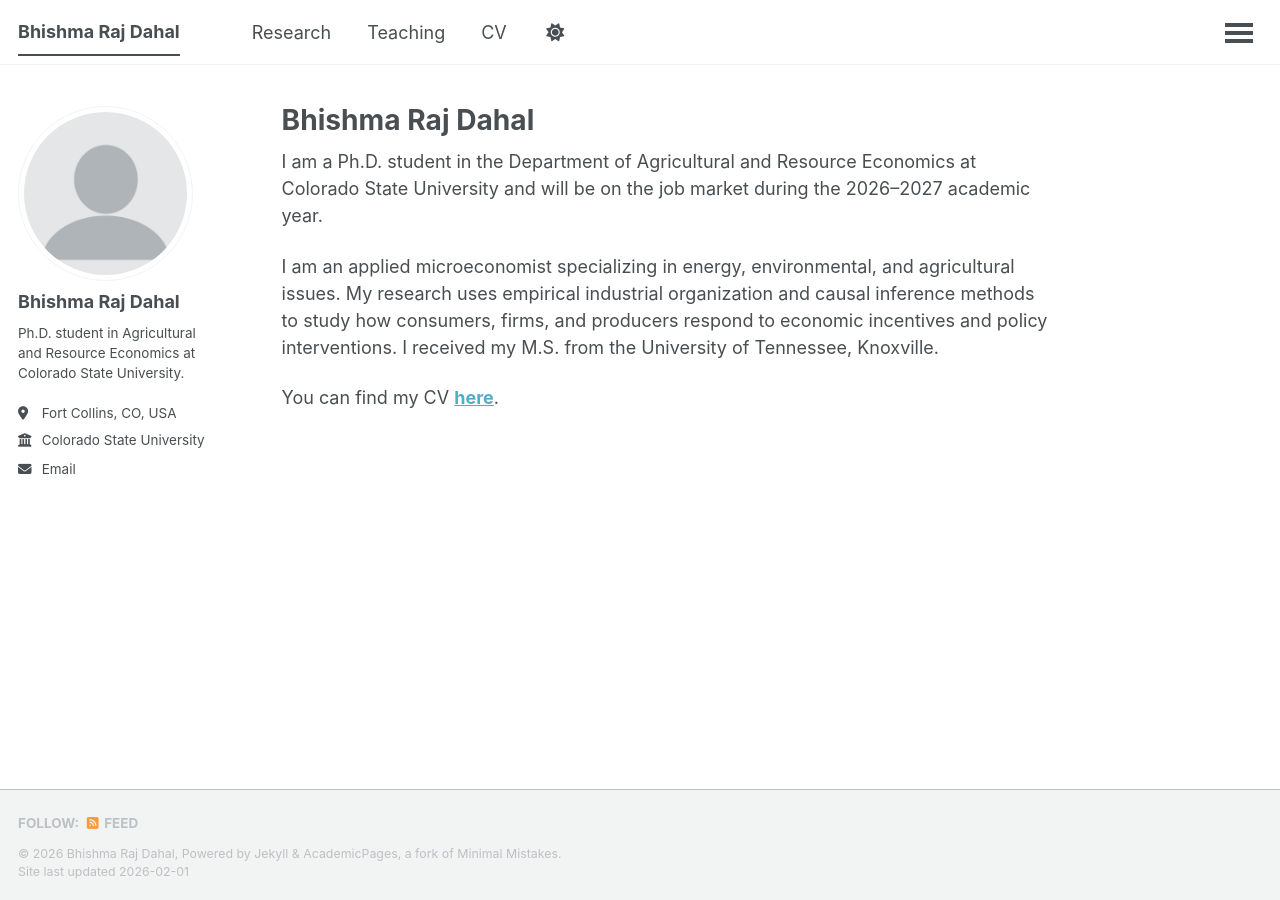
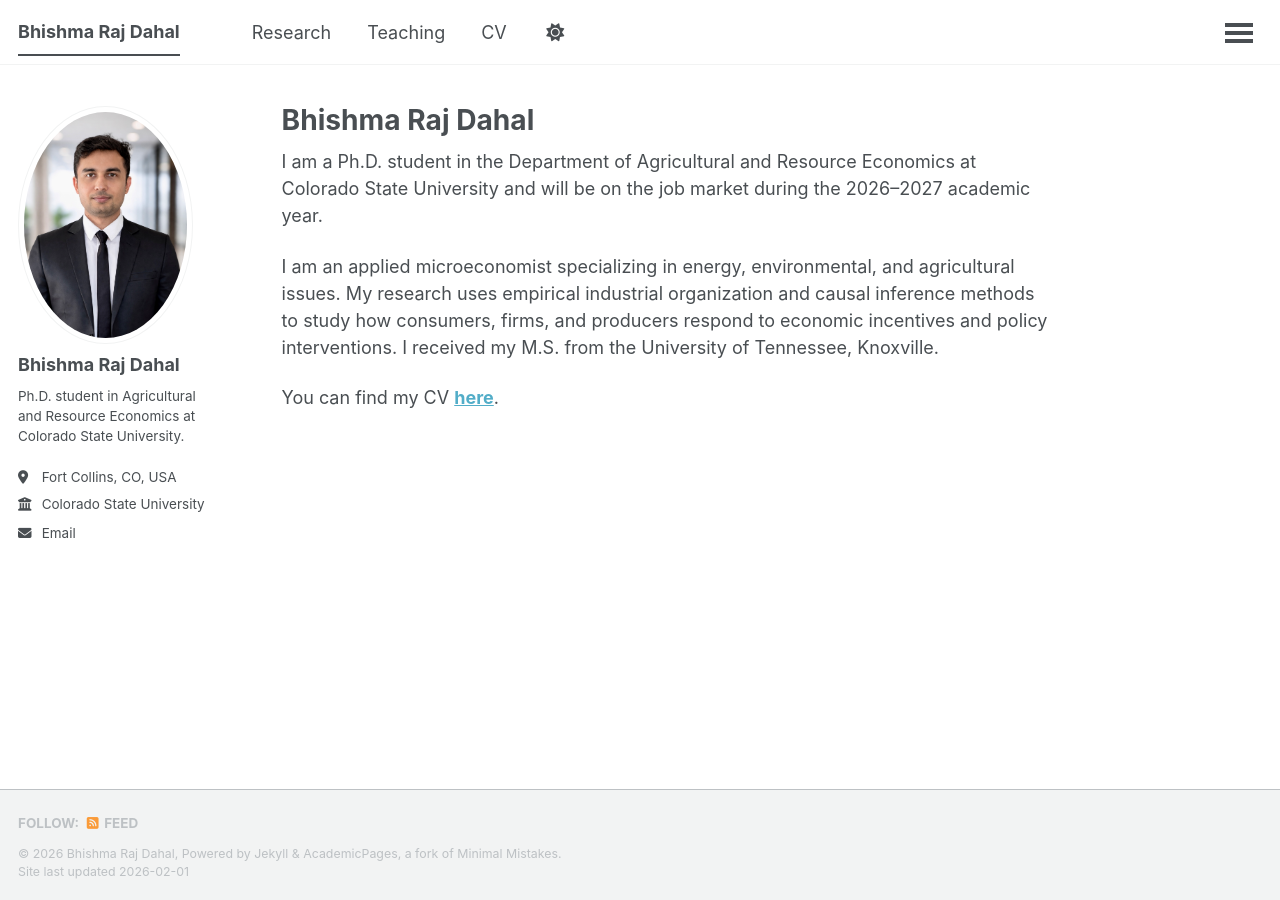
Before and after one commit to bhishmarajdahal/bhishmarajdahal.github.io, a Jekyll site: the page built from _pages/about.md, in a window 1280 px wide. Built offline with Jekyll 4.4.1, drawn with Linux system fonts in a browser that asks for light colours; a script that is not in the unit is left out.

Commit message:
Update _config.yml

```diff
--- a/_config.yml
+++ b/_config.yml
@@ -25,7 +25,7 @@ repository            : "bhishmarajdahal/bhishmarajdahal.github.io"
 #               Additional customization can be done by editing /_includes/author-profile.html
 
 author:
-  avatar           : "profile.png"
+  avatar           : "Bhishma.jpg"
   name             : "Bhishma Raj Dahal"
   pronouns         :
   bio              : "Ph.D. student in Agricultural and Resource Economics at Colorado State University."
```
